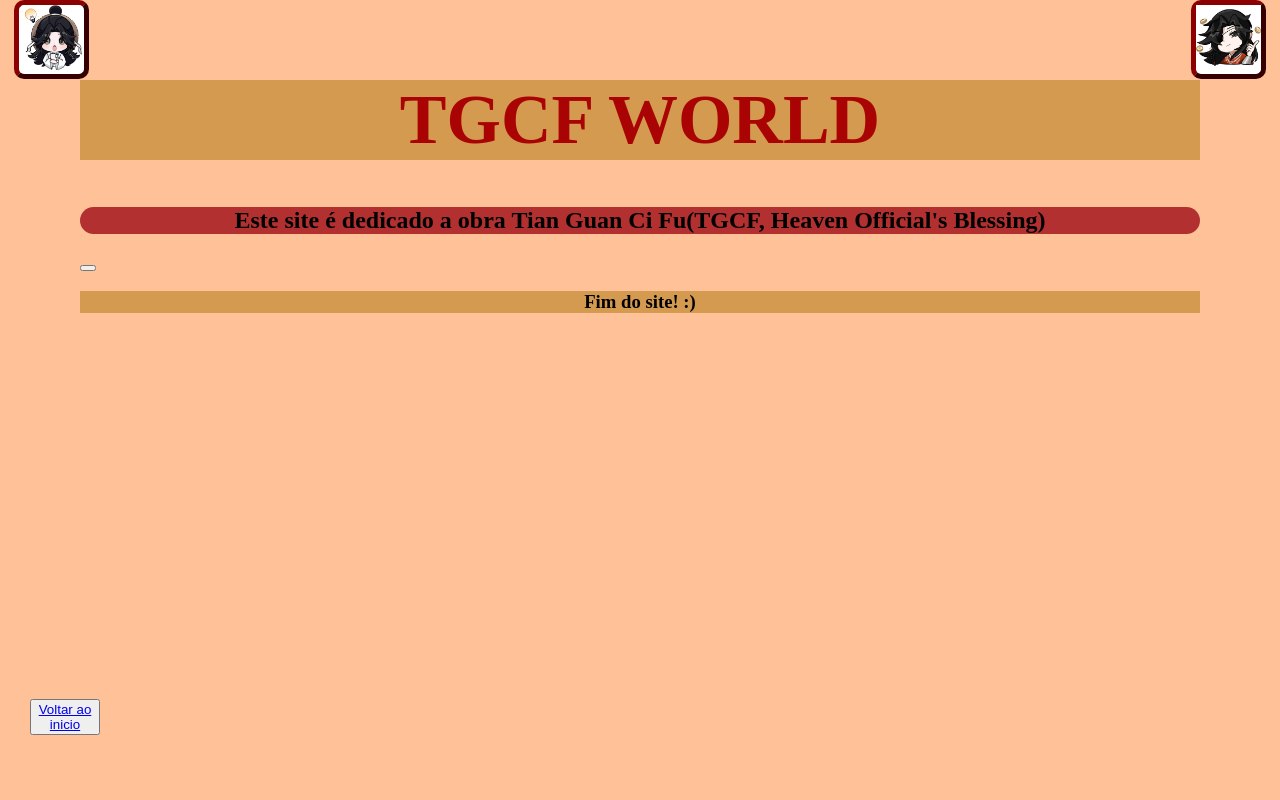
After one commit to ItzEduhh/HTMLPHP, a PHP site: page /login.php in a window 1280 px wide. The commit adds this page. Run offline with PHP 8.4, Linux system fonts and the light colour scheme.

Commit message:
Alterações e criação de login(apenas base)

```diff
--- /dev/null
+++ b/css/footer.css
@@ -0,0 +1,14 @@
+            #final h3{
+                color: rgb(0, 0, 0);
+                background-color: rgb(212, 154, 79);
+                text-align: center;
+            }
+
+            #voltarInicio{
+                position: fixed;
+                left: 30px;
+                bottom: 1px;
+                width: 70px;
+                height: 100px;
+                z-index: 3;
+            }
--- /dev/null
+++ b/css/header.css
@@ -0,0 +1,51 @@
+@keyframes fotoAnimada{
+                0% {left: 0px;   top: 0px;}
+                25%{left: 30px;   top: 0px;}
+                50%{left: 30px;   top: 30px;}
+                75%{left: 0px;   top: 30px;}
+                100%{left: 0px;   top: 0px;}
+            }
+
+            @keyframes fotoAnimada2{
+                0% {right: 0px;   top: 0px;}
+                25%{right: 30px;   top: 0px;}
+                50%{right: 30px;   top: 30px;}
+                75%{right: 0px;   top: 30px;}
+                100%{right: 0px;   top: 0px;}
+            }
+
+            @keyframes janelaAnimada{
+                0% {right: 0px;   bottom: 0px;}
+                25%{right: 0px;   bottom: 15px;}
+                50%{right: 15px;   bottom: 15px;}
+                75%{right: 15px;   bottom: 0px;}
+                100%{right: 0px;   bottom: 0px;}
+            }
+
+            #imgFixedXie{
+                position: fixed;
+                top: 5px;
+                left: 5px;
+                border: 5px outset darkred;
+                background-color: rgb(255, 255, 255);
+                border-radius: 10px;
+                animation: fotoAnimada 5s ease-in-out 1s infinite;
+            }
+
+            #imgFixedHua{
+                position: fixed;
+                top: 5px;
+                right: 5px;
+                border: 5px outset darkred;
+                background-color: white;
+                border-radius: 10px;
+                animation: fotoAnimada2 5s ease-in-out 1s infinite;
+            }
+
+            #janela{
+                position: fixed;
+                bottom: 30px;
+                right: 30px;
+                z-index: 2;
+                animation: janelaAnimada 1s ease-in-out 1s infinite;
+            }
--- a/index.php
+++ b/index.php
@@ -10,6 +10,10 @@
     <body>
 
         <?php include "pages/header.php"?>
+
+        <div id="imagemTopo">
+            <img src="imagens/TGCFimg2.jpg" alt="">
+        </div>
 
         <div id="Sobre">
                     <h3>Sobre a obra</h3>
@@ -106,8 +110,6 @@
 
         <br>
 
-        <a href="h5.php" id="h5Page">HMTL5 teste</a>
-
         <?php include "pages/footer.php"?>
     </body>
 
--- /dev/null
+++ b/login.php
@@ -0,0 +1,27 @@
+<!DOCTYPE html>
+<html lang="pt-BR">
+
+<head>
+
+    <title>TGCF World FanPage</title>
+    <link rel="stylesheet" href="css/style.css">
+
+</head>
+
+<body>
+
+    <?php include "pages/header.php"?>
+
+    <div id=login>
+        <button type="submit" href="index.php"></button>
+    </div>
+
+    <?php include "pages/footer.php"?>
+
+</body>
+
+<script>
+
+</script>
+
+</html>
--- a/pages/footer.php
+++ b/pages/footer.php
@@ -1,4 +1,6 @@
 <footer>
+
+    <link rel="stylesheet" href="css/footer.css">
 
     <div id="voltarInicio">
         <button><a href="index.php">Voltar ao inicio</a></button>
--- a/pages/header.php
+++ b/pages/header.php
@@ -1,4 +1,6 @@
 <header>
+        <link rel="stylesheet" href="css/header.css">
+
         <div id="imgFixedXie">
             <img src="imagens/xieChibi.jpg" alt="" width="65px" height="65px">
         </div>
@@ -15,8 +17,4 @@
             <h2>Este site é dedicado a obra Tian Guan Ci Fu(TGCF, Heaven Official's Blessing)</h2>
 
         </div>
-
-        <div id="imagemTopo">
-            <img src="imagens/TGCFimg2.jpg" alt="">
-        </div>
 </header>
```
Also changed, not shown: easterEgg.php (deleted, +0 -31 lines), h5.php (deleted, +0 -62 lines), sobre.php (+0 -8 lines).
